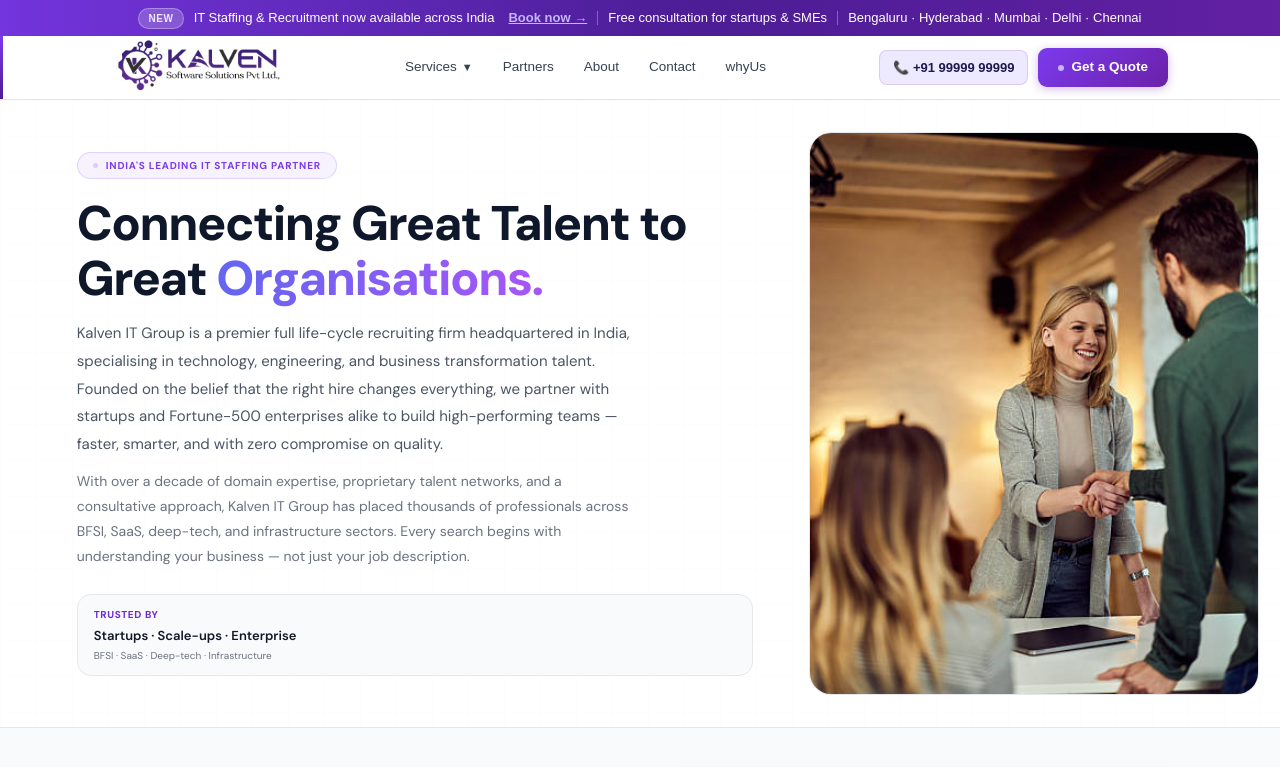
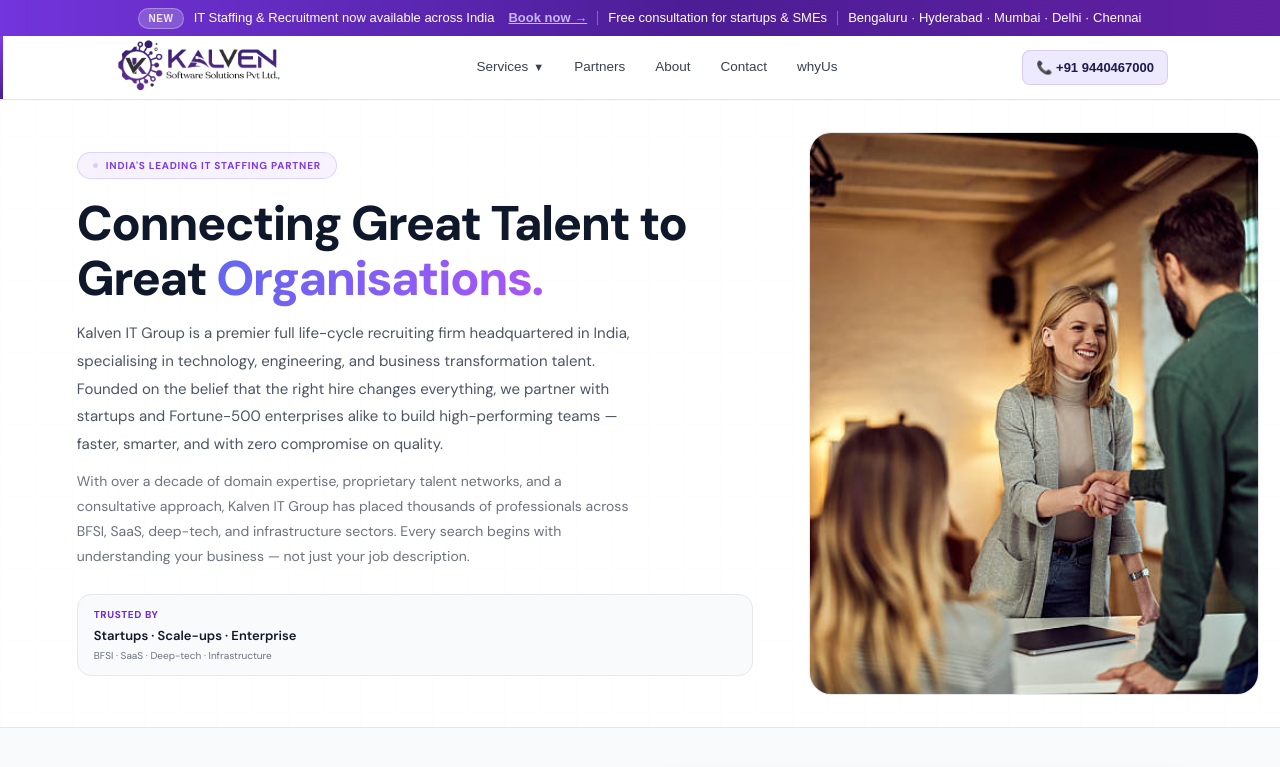
Before and after one commit to Dev-webp/kalven-india, a Next.js app: page / in a window 1280 px wide. Shown: the top 767 px of the page. Built offline with nearby package versions, Linux system fonts and the light colour scheme.

Commit message:
first commit

```diff
--- a/app/components/Contact.tsx
+++ b/app/components/Contact.tsx
@@ -186,10 +186,19 @@
                     <circle cx="12" cy="10" r="3" />
                   </svg>
                 </div>
-                <h4 className="contact-card-title">Address</h4>
-                <p className="contact-card-text">
-                  62/A, Sundari Reddy Bhavan, Ground Floor, Vengalrao Nagar, Hyderabad-500038.
-                </p>
+               <h4 className="contact-card-title">Address</h4>
+
+<p className="contact-card-text">
+  62/A, Sundari Reddy Bhavan, Ground Floor,<br />
+  Vengalrao Nagar, Hyderabad - 500038
+</p>
+
+<p className="contact-card-text mt-3">
+  16 & 17, Ground Floor,<br />
+  Raheja Arcade,<br />
+  5th Block, Koramangala,<br />
+  Bangalore, India - 560095
+</p>
               </div>
 
               <div className="contact-card">
--- a/app/components/Footer.tsx
+++ b/app/components/Footer.tsx
@@ -178,7 +178,7 @@
           <div className="kalven-footer-top">
             <div className="kalven-footer-brand">
               <div className="kalven-footer-logo">
-                Kalven <span>IT</span> Group India
+                 <span>kalven</span> Software Solutions Private Limited.,
               </div>
 
               <p className="kalven-footer-desc">
@@ -218,7 +218,7 @@
 
               <div className="kalven-footer-col">
                 <h4>Contact</h4>
-                <a href="#">Hyderabad, India</a>
+                <a href="#">Hyderabad/Banglore, India</a>
                 <a href="tel:+919440467000">+91 9440467000</a>
                 <a href="mailto:admin@kalvenit.com">admin@kalvenit.com</a>
               </div>
--- a/app/components/Navbar.tsx
+++ b/app/components/Navbar.tsx
@@ -697,13 +697,10 @@
         </div>
 
         <div className="nav-right">
-          <a href="tel:+919999999999" className="nav-phone">
-            📞 +91 99999 99999
+          <a href="tel:+919440467000" className="nav-phone">
+            📞 +91 9440467000
           </a>
-          <button className="nav-cta">
-            <span className="nav-cta-dot" />
-            <span>Get a Quote</span>
-          </button>
+
           <button
             className={`hamburger ${menuOpen ? "open" : ""}`}
             onClick={() => setMenuOpen(true)}
@@ -769,8 +766,8 @@
         </div>
 
         <div className="mobile-bottom">
-          <a href="tel:+919999999999" className="mobile-phone">
-            📞 +91 99999 99999
+          <a href="tel:+919440467000" className="mobile-phone">
+            📞 +91 9440467000
           </a>
           <button className="mobile-cta">Get a Quote</button>
           <p className="mobile-footer-note">India&apos;s trusted IT &amp; staffing partner</p>
```
